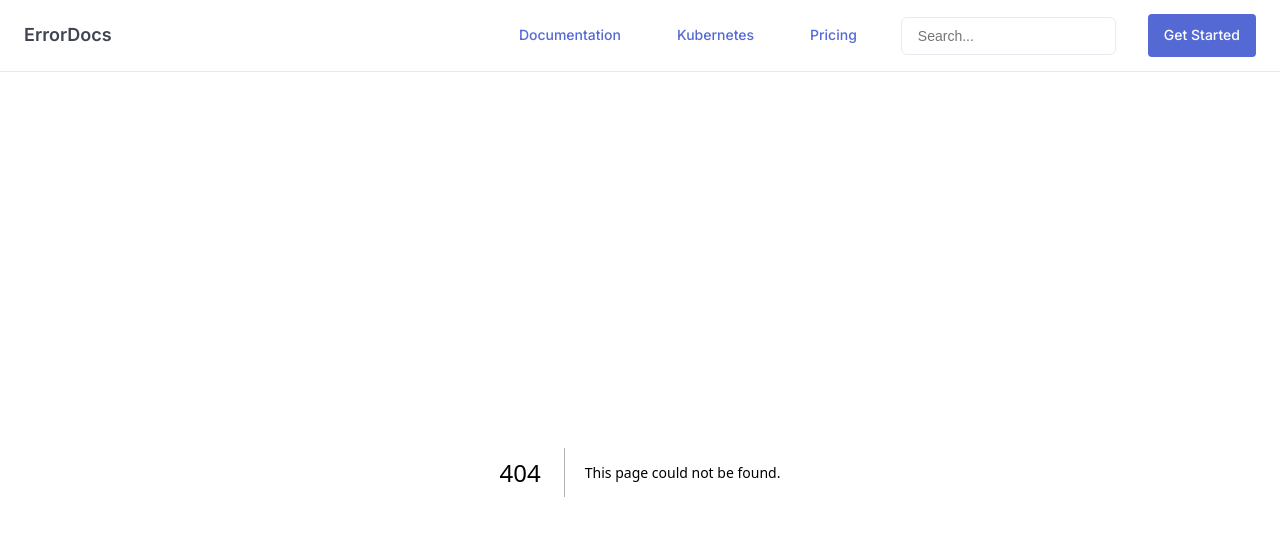
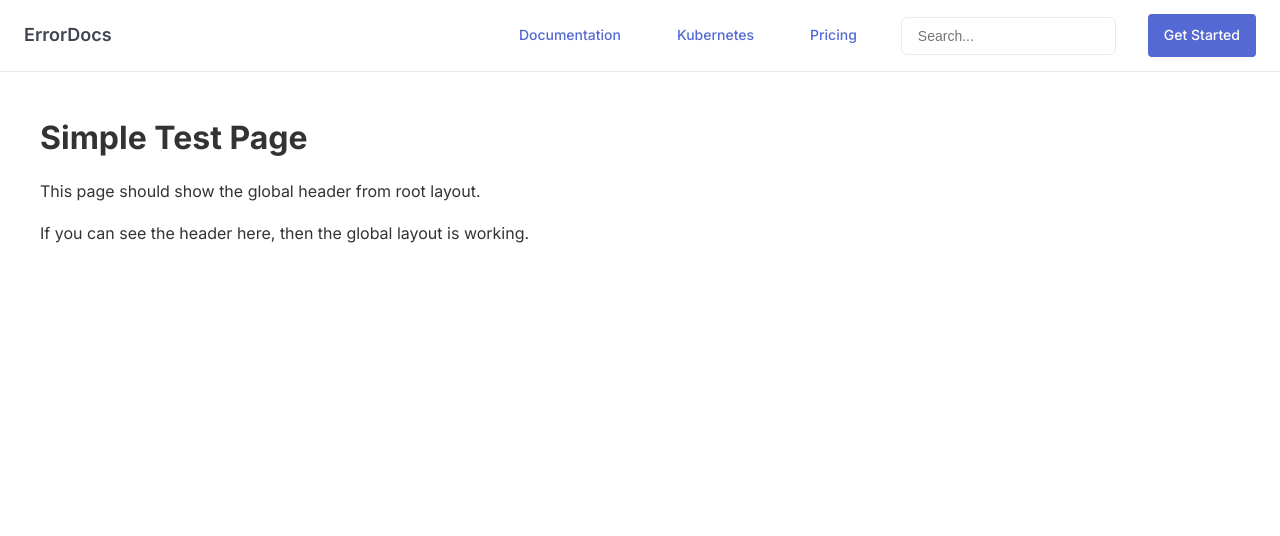
Before and after one commit to anyappx/error-saas, a Next.js app: page /simple in a window 1280 px wide. Before the commit this address had no page. Shown: the top 536 px of the page. Built offline with nearby package versions, Linux system fonts and the light colour scheme.

Commit message:
Add simple test page to verify global header

```diff
--- /dev/null
+++ b/app/simple/page.tsx
@@ -0,0 +1,9 @@
+export default function SimplePage() {
+  return (
+    <div style={{ padding: '40px' }}>
+      <h1>Simple Test Page</h1>
+      <p>This page should show the global header from root layout.</p>
+      <p>If you can see the header here, then the global layout is working.</p>
+    </div>
+  )
+}
```
